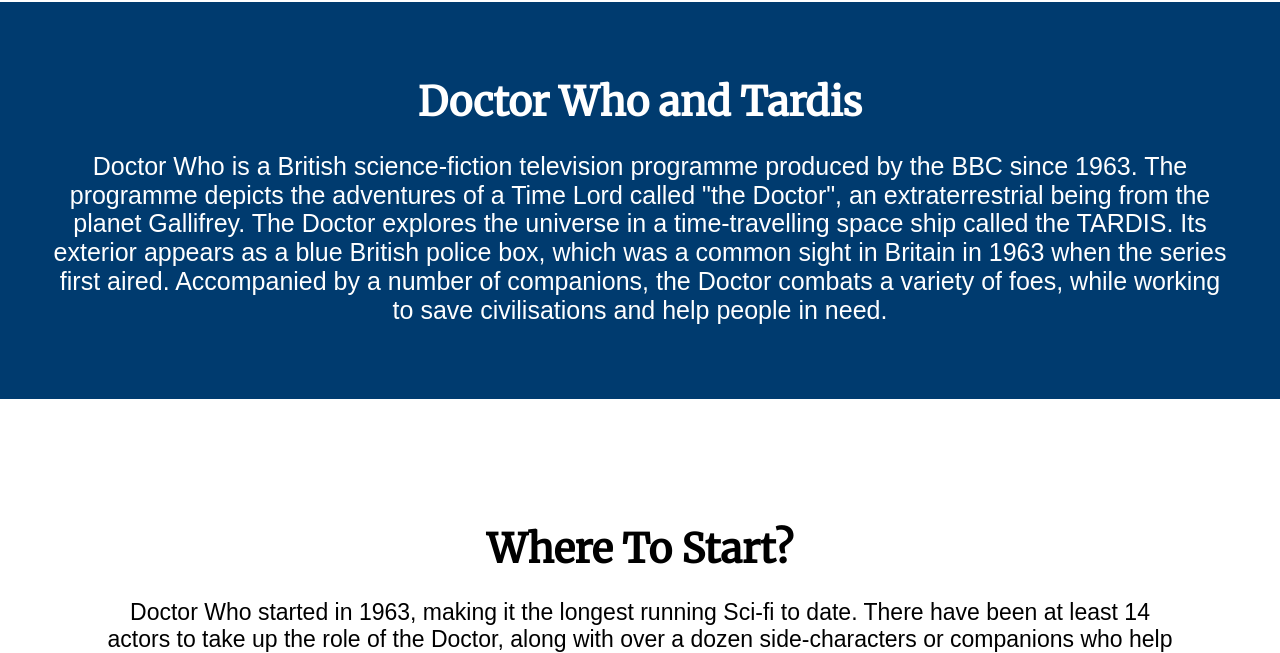
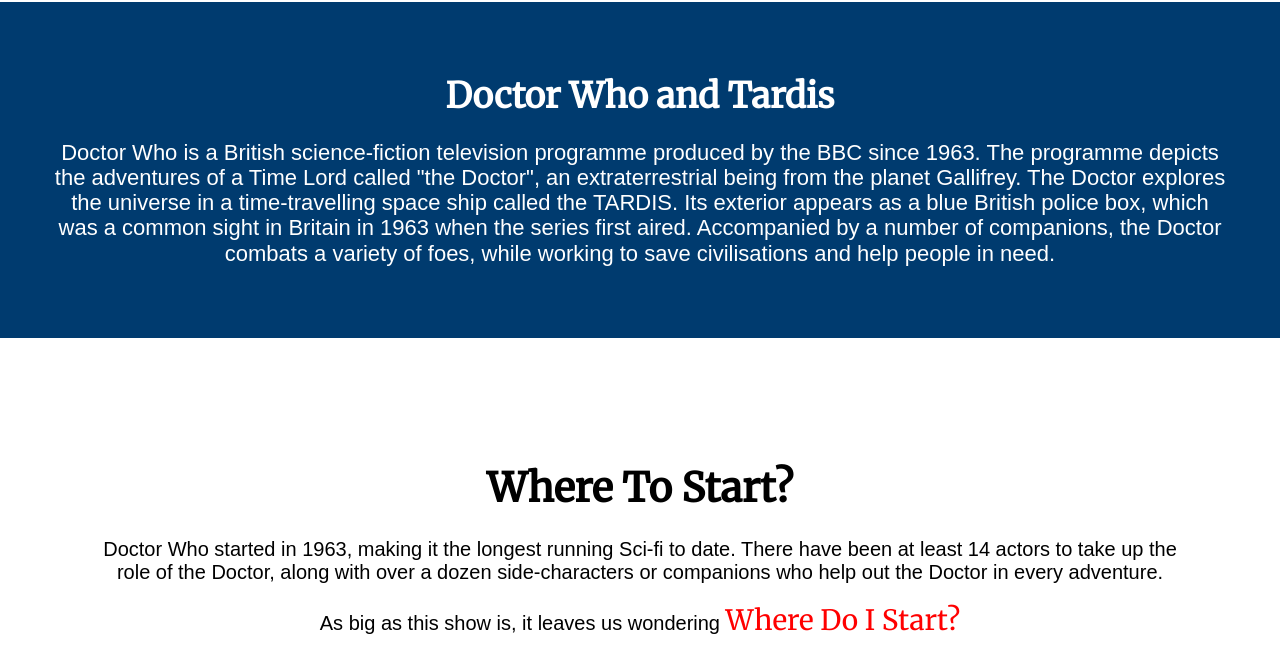
Before and after one commit to Itsme223/Itsme223.github.io, a plain HTML site: page index.html in a window 1280 px wide. Shown: the part 642-1295 px from the top of the page. Drawn offline with nearby package versions, Linux system fonts and the light colour scheme; a web font is replaced by a local one.

Commit message:
font size adjust

```diff
--- a/style.css
+++ b/style.css
@@ -85,13 +85,13 @@ input[type="checkbox"] {
 
 .Doctor h1 {
     font-family: 'Merriweather', serif;
-    font-size: 40px;
+    font-size: 35px;
 
 }
 
 .Doctor p {
     font-family: 'Muli', sans-serif;
-    font-size: 25px;
+    font-size: 22px;
 }
 .Doctor span {
     font-family: 'Merriweather', serif;
@@ -113,7 +113,7 @@ input[type="checkbox"] {
 }
 .Start p {
     font-family: 'Muli', sans-serif;
-    font-size: 23px;
+    font-size: 20px;
 }
 .Start span {
     font-family: 'Merriweather',serif;
@@ -166,8 +166,8 @@ input[type="checkbox"] {
 .binge {
 
     text-decoration:none;
-    background:#E4B200 ;
-    border: 2px solid black;
+    /*background:#E4B200 ;
+    /*border: 2px solid black;*/
     padding: 19px;
     list-style: none;
     line-height: 2;
@@ -284,8 +284,6 @@ figcaption {
 
     transition: opacity 2s ease-out;
 }
-
-
 
 
 /*Question style begins*/
```
Also changed, not shown: index.html (+0 -1 lines).
